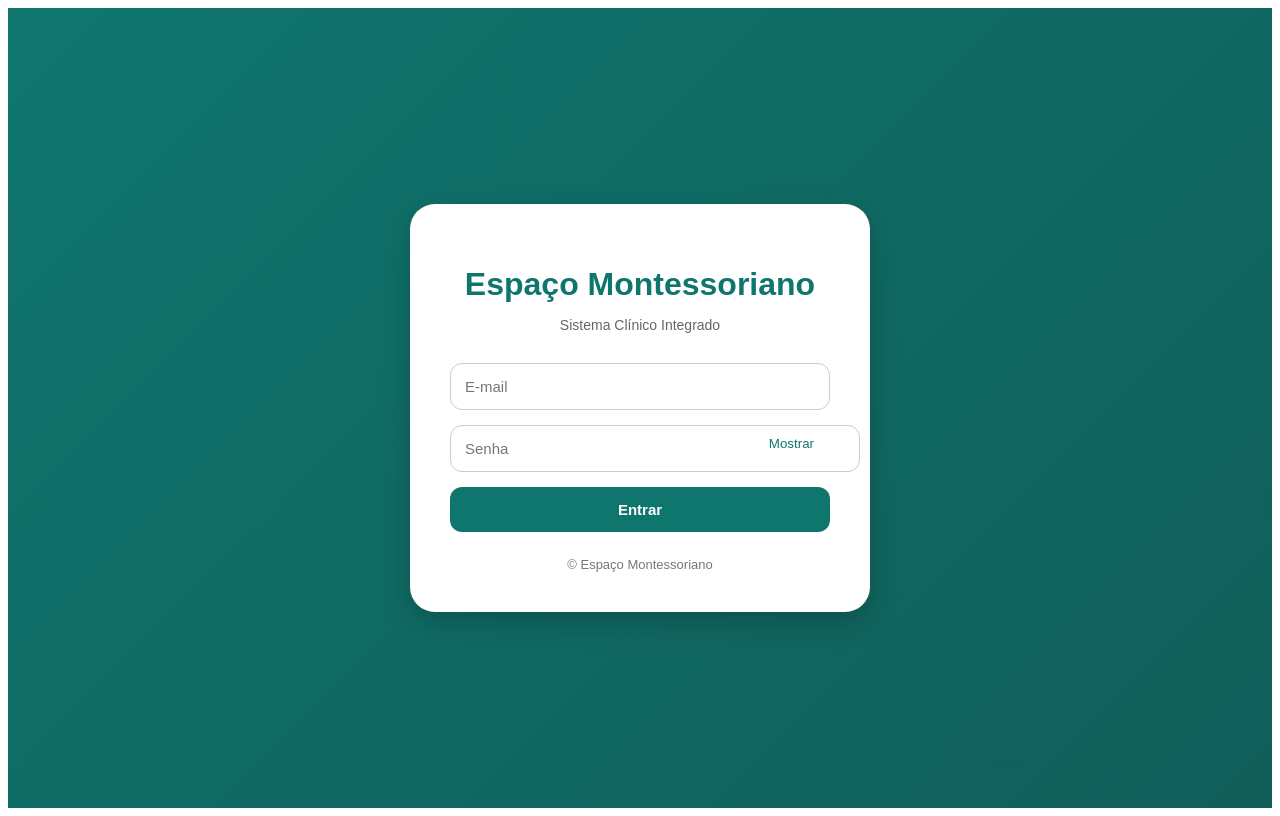
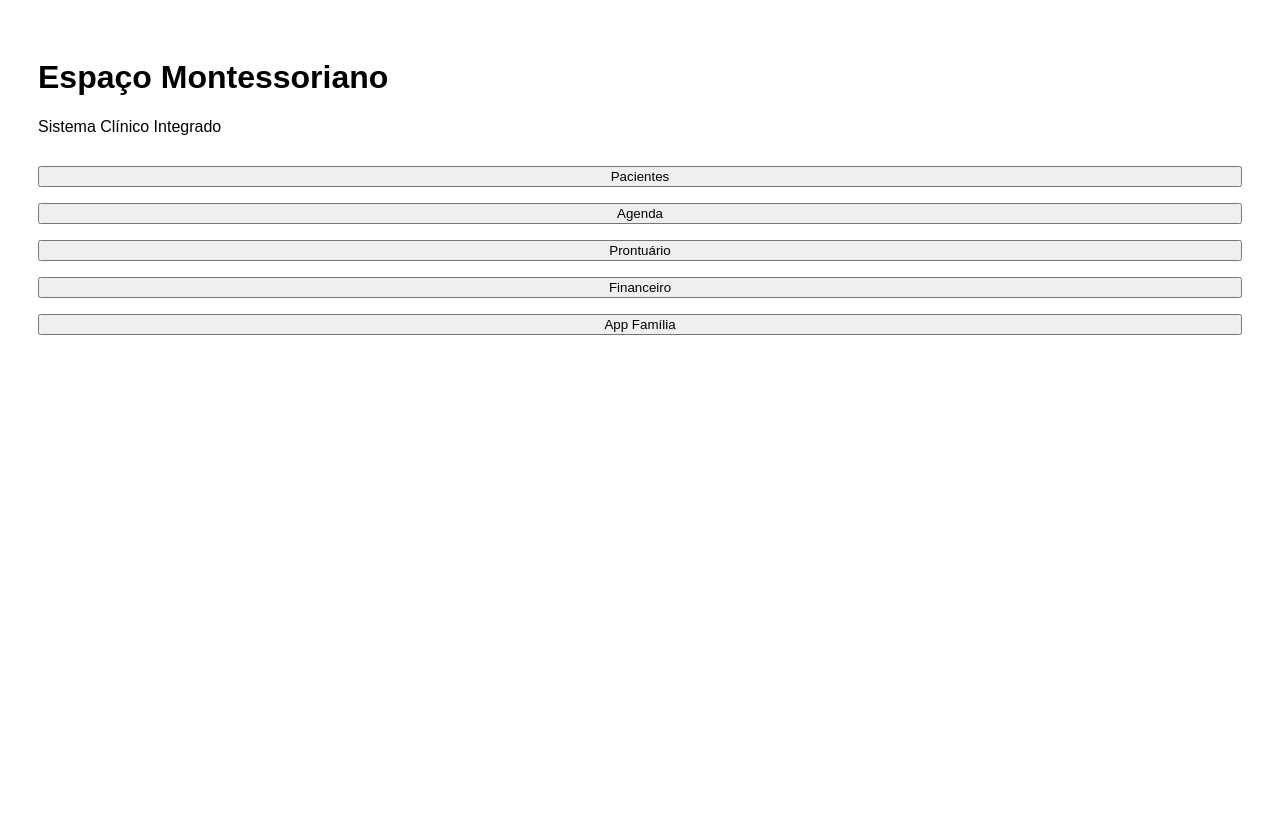
Before and after one commit to vanessa953/espaco-montessoriano-v2, a React (Vite) app: page /dashboard in a window 1280 px wide. Built offline with nearby package versions, Linux system fonts and the light colour scheme.

Commit message:
Update App.jsx

```diff
--- a/src/App.jsx
+++ b/src/App.jsx
@@ -1,5 +1,12 @@
 import Login from './pages/Login'
+import Dashboard from './pages/Dashboard'
 
 export default function App() {
+  const path = window.location.pathname
+
+  if (path === '/dashboard') {
+    return <Dashboard />
+  }
+
   return <Login />
 }
```
